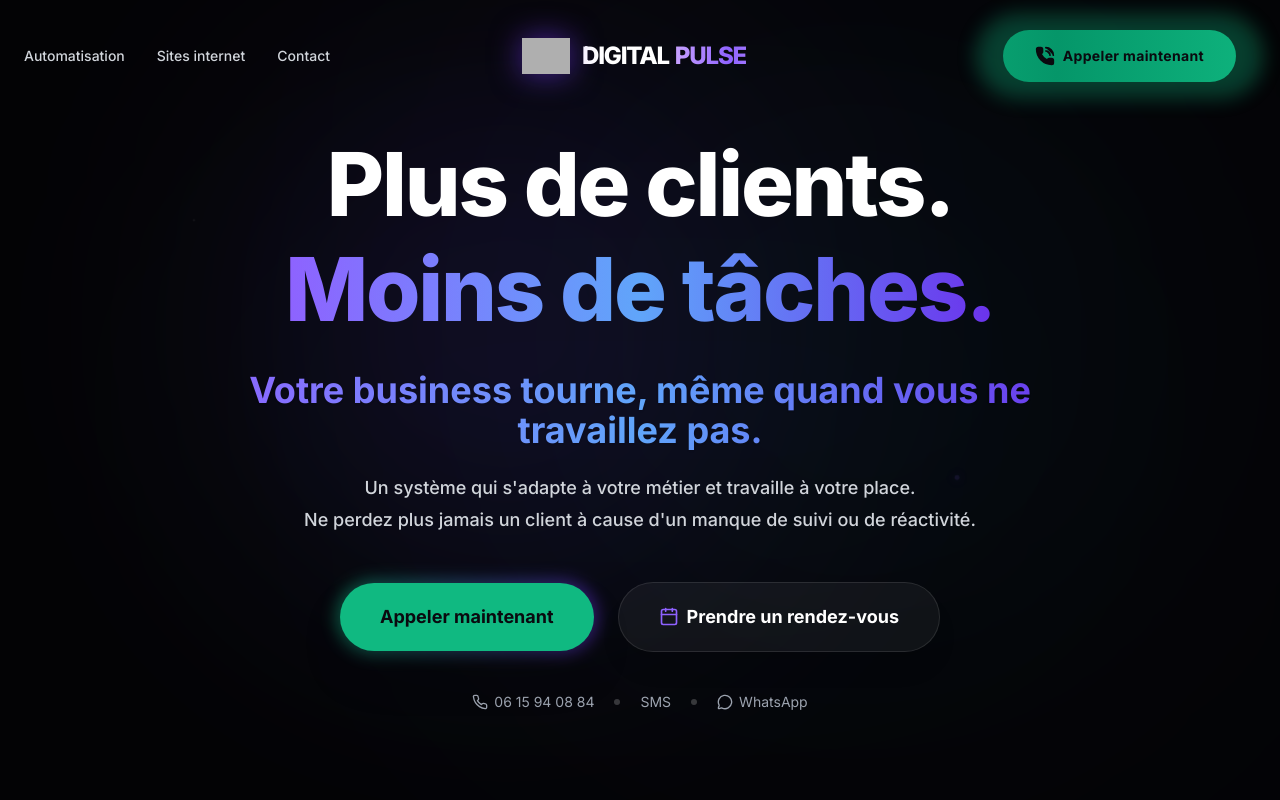
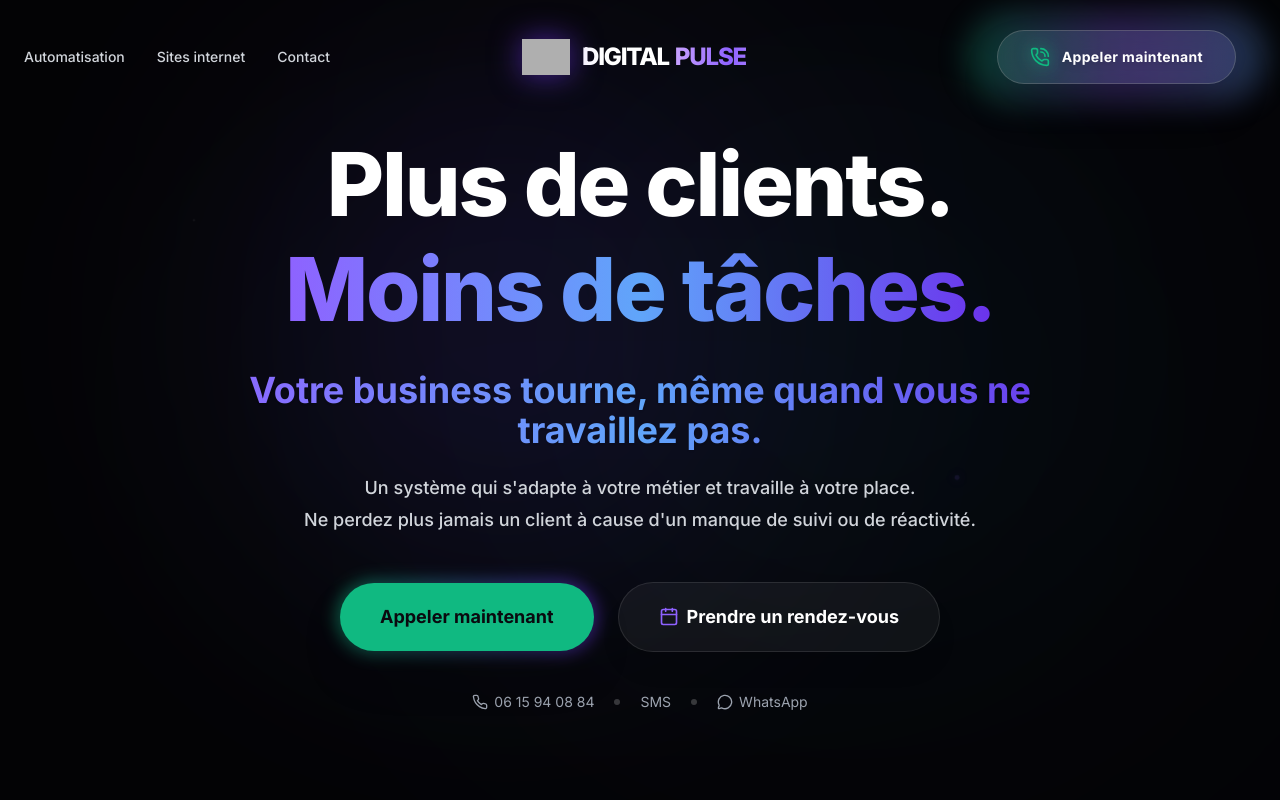
Before and after one commit to DigitalPulseAgency/SITE-AGENCE, a React (Vite) app: page / in a window 1280 px wide. Shown: the top 800 px of the page. Built offline with nearby package versions, Linux system fonts and the light colour scheme; grey boxes are pictures that could not be loaded.

Commit message:
style: refactor CtaButton to match glassmorphism style

```diff
--- a/src/components/ui/CtaButton.jsx
+++ b/src/components/ui/CtaButton.jsx
@@ -17,6 +17,7 @@ export function CtaButton({ children, href, className = "", icon = true, type =
     );
   }
 
+  // GLASS STYLE CTA BUTTON
   return (
     <motion.div
       className={`relative inline-block group ${className}`}
@@ -27,59 +28,73 @@ export function CtaButton({ children, href, className = "", icon = true, type =
     >
       {/* 1. Soft Glowing Pulse Effect (Idle State) */}
       <motion.div
-        className="absolute -inset-1.5 rounded-full bg-accent blur-[10px] pointer-events-none"
+        className="absolute -inset-2 rounded-full bg-gradient-to-r from-accent via-primary-light to-secondary-light blur-[15px] pointer-events-none"
         variants={{
           rest: {
-            opacity: [0.15, 0.4, 0.15],
-            scale: [0.98, 1.02, 0.98],
+            opacity: [0.15, 0.35, 0.15],
+            scale: [0.98, 1.03, 0.98],
             transition: { duration: 3, ease: "easeInOut", repeat: Infinity }
           },
           hover: {
             opacity: 0.6,
             scale: 1.05,
-            transition: { duration: 0.2, ease: "easeOut" }
+            transition: { duration: 0.3, ease: "easeOut" }
           },
           tap: { opacity: 0.2, scale: 0.95 }
         }}
       />
 
-      {/* --- MAIN BUTTON --- */}
+      {/* --- MAIN BUTTON (Glassmorphism) --- */}
       <motion.a
         href={href}
         variants={{
           rest: { scale: 1 },
           hover: { scale: 1.04, transition: { duration: 0.2, ease: "easeInOut" } },
-          tap: { scale: 0.96, transition: { duration: 0.1 } }
+          tap: { scale: 0.97, transition: { duration: 0.1 } }
         }}
-        className={`relative z-10 text-surface flex items-center justify-center gap-2 px-8 py-4 font-bold rounded-full overflow-hidden`}
+        className={`relative z-10 flex items-center justify-center gap-3 px-8 py-4 font-bold rounded-full overflow-hidden border border-white/20 bg-white/5 backdrop-blur-md shadow-2xl group-hover:border-accent/50 transition-colors duration-300`}
       >
 
-        {/* Animated Background Gradient */}
+        {/* Animated Background Gradient inside Glass */}
         <motion.div
-          className="absolute inset-0 z-0 pointer-events-none"
+          className="absolute inset-0 z-0 pointer-events-none opacity-40 mix-blend-screen"
           style={{
-            backgroundImage: "linear-gradient(90deg, #10b981, #059669, #10b981, #059669)",
+            backgroundImage: "linear-gradient(90deg, rgba(16,185,129,0.3), rgba(139,92,246,0.3), rgba(59,130,246,0.3), rgba(16,185,129,0.3))",
             backgroundSize: "300% 100%"
           }}
           animate={{ backgroundPosition: ["0% 50%", "100% 50%"] }}
-          transition={{ duration: 5, ease: "linear", repeat: Infinity }}
+          transition={{ duration: 6, ease: "linear", repeat: Infinity }}
         />
+
+        {/* Shimmer / Light sweep effect on hover */}
+        <div className="absolute inset-0 -translate-x-full group-hover:animate-[shimmer_1.5s_infinite] bg-gradient-to-r from-transparent via-white/10 to-transparent skew-x-12 z-0 pointer-events-none"></div>
 
         {/* Hover Highlight Overlay */}
         <motion.div
           className="absolute inset-0 bg-white z-0 pointer-events-none mix-blend-overlay"
           variants={{
             rest: { opacity: 0 },
-            hover: { opacity: 0.15 }
+            hover: { opacity: 0.1 }
           }}
         />
 
+        {/* Content */}
         {icon && (
-          <motion.div className="relative z-10">
-            <PhoneCall className="w-5 h-5 fill-surface" />
+          <motion.div
+            className="relative z-10"
+            variants={{
+              rest: {
+                scale: [1, 1.15, 1],
+                rotate: [0, -10, 10, -10, 0],
+                transition: { duration: 2, repeat: Infinity, repeatDelay: 2 }
+              },
+              hover: { rotate: 0, scale: 1.1 }
+            }}
+          >
+            <PhoneCall className="w-5 h-5 text-accent group-hover:text-white transition-colors duration-300 drop-shadow-[0_0_8px_rgba(16,185,129,0.8)]" />
           </motion.div>
         )}
-        <span className="relative z-10 tracking-wide">{children}</span>
+        <span className="relative z-10 tracking-wide text-white drop-shadow-md">{children}</span>
       </motion.a>
     </motion.div>
   );
```
